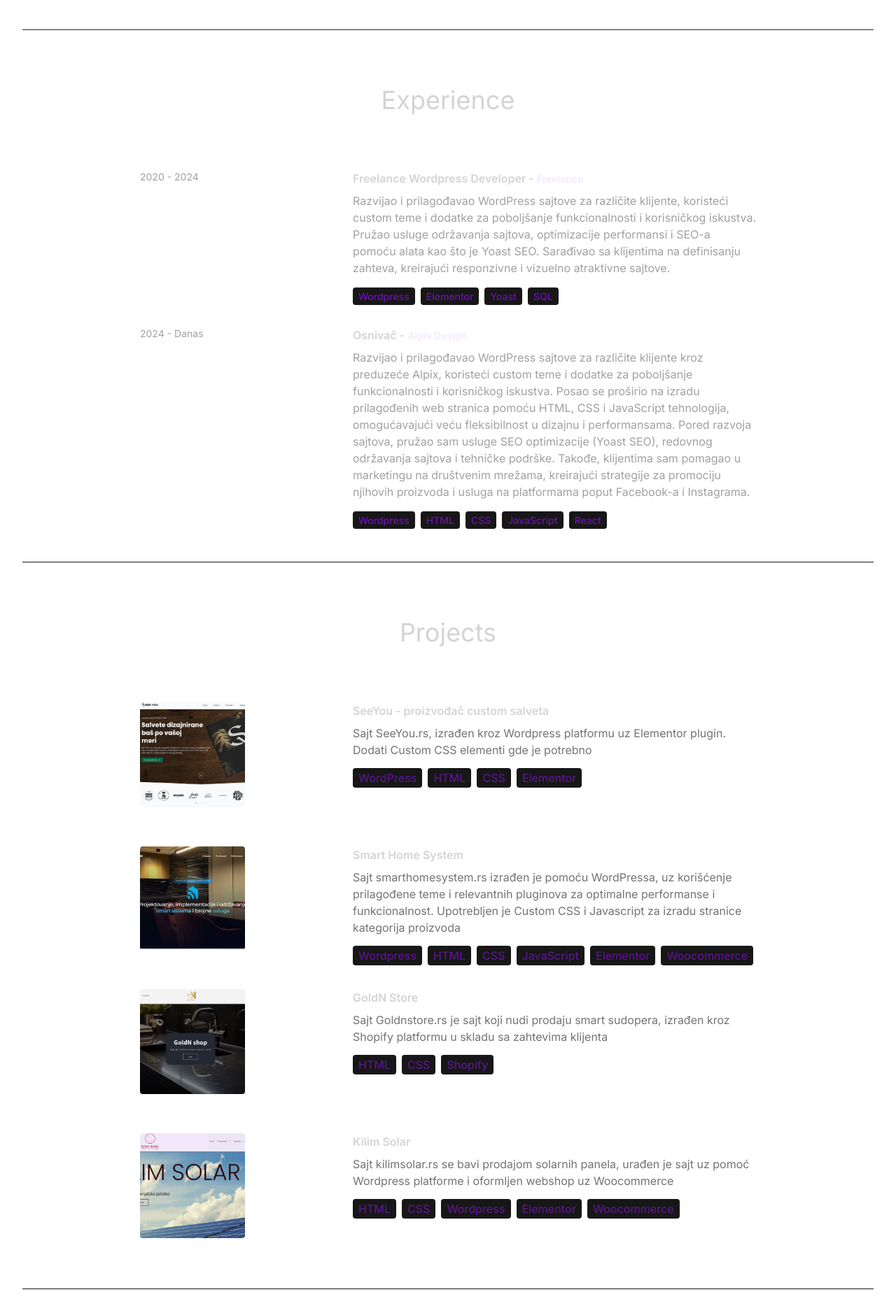
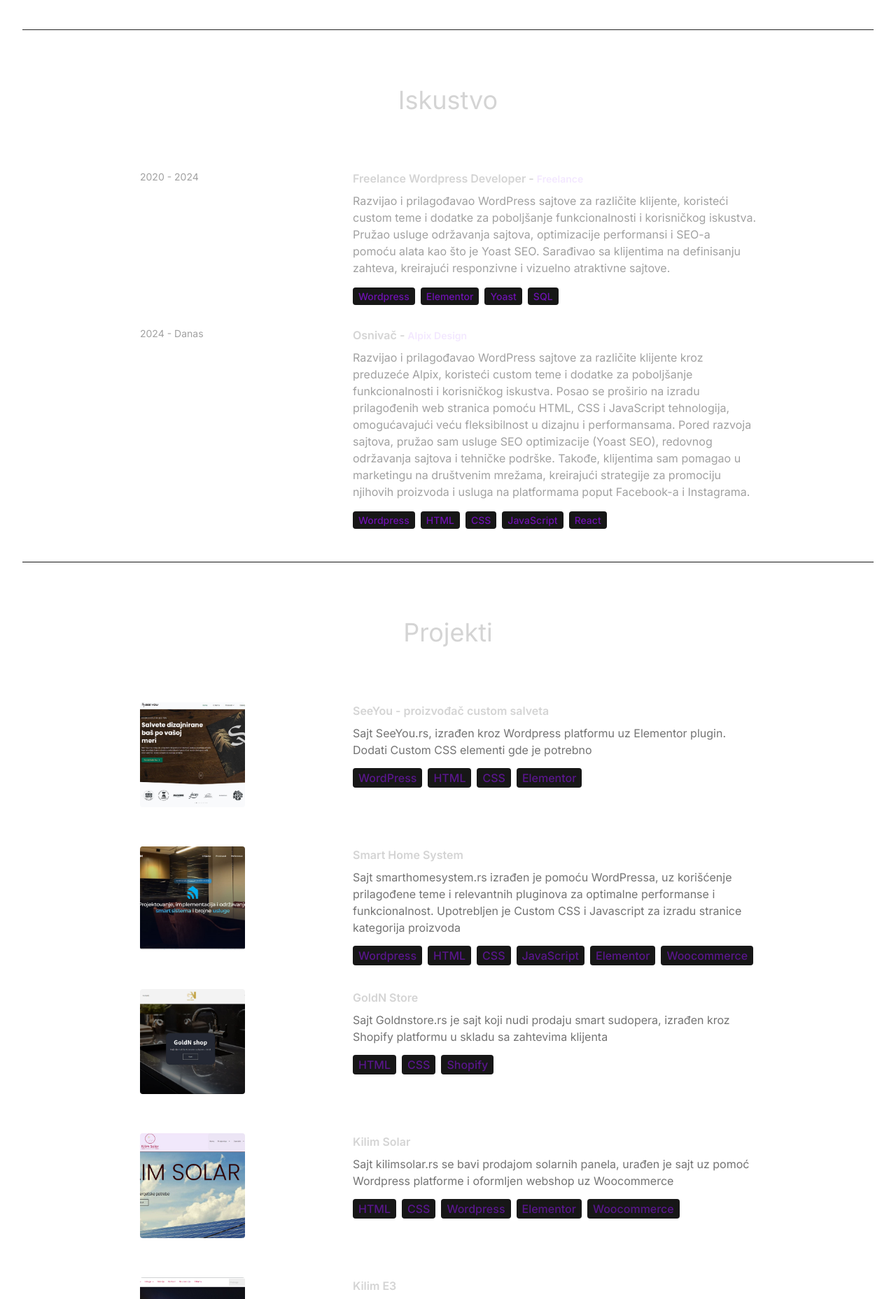
Before and after one commit to solitusmale/portfolio, a React (Vite) app: page / in a window 1280 px wide. Shown: the part 1820-3677 px from the top of the page at 70% size. Built offline with nearby package versions, Linux system fonts and the light colour scheme.

Commit message:
projekat 5

```diff
--- a/src/components/Experience.jsx
+++ b/src/components/Experience.jsx
@@ -8,7 +8,7 @@ const Experience = () => {
         whileInView={{opacity: 1, y:0}}
         initial={{opacity: 0, y: -100}}
         transition={{duration: 0.5}}
-        className="my-20 text-center text-4xl">Experience</motion.h2>
+        className="my-20 text-center text-4xl">Iskustvo</motion.h2>
         <div>
             {EXPERIENCES.map((experience, index) => (
                 <div key={index} className="mb-8 flex flex-wrap lg:justify-center">
--- a/src/components/Projects.jsx
+++ b/src/components/Projects.jsx
@@ -9,7 +9,7 @@ const Projects = () => {
         whileInView={{opacity: 1, y: 0}}
         initial={{opacity: 0, y: -100}}
         transition={{duration: 0.5}}
-        className="my-20 text-center text-4xl">Projects</motion.h2>
+        className="my-20 text-center text-4xl">Projekti</motion.h2>
     <div>
     {PROJECTS.map((project, index) => (
         <div key={index} className="mb-8 flex flex-wrap lg:justify-center">
--- a/src/constants/index.js
+++ b/src/constants/index.js
@@ -2,6 +2,7 @@ import project1 from "../assets/projects/sy2.jpg";
 import project2 from "../assets/projects/s4.jpg";
 import project3 from "../assets/projects/goldn2.jpg";
 import project4 from "../assets/projects/ksolr2.jpg";
+import project5 from "../assets/projects/kilime3.png";
 
 export const HERO_CONTENT = `Web developer sa strašću za kodiranjem i dizajniranjem digitalnih rešenja.
 Već 4 godine izrađujem web sajtove prema zahtevima klijenta. Sve što Vam je potrebno je ideja i dobijate gotov web sajt u najkraćem roku. Pored toga, nudim usluge održavanja sajtova i SEO optimizacije, kako biste maksimalno iskoristili svoj online potencijal.
@@ -62,6 +63,14 @@ export const PROJECTS = [
     technologies: ["HTML", "CSS", "Wordpress", "Elementor", "Woocommerce"],
 	link: "https://kilimsolar.rs",
   },
+  {
+    title: "Kilim E3",
+    image: project5,
+    description:
+      "Sajt kilim-e3.rs se bavi prodajom stolarije, urađen je sajt uz pomoć Wordpress platforme i oformljen webshop uz Woocommerce",
+    technologies: ["HTML", "CSS", "Wordpress", "Elementor", "Woocommerce"],
+	link: "https://kilim-e3.rs",
+  },
 ];
 
 export const CONTACT = {
```
Also changed, not shown: src/assets/projects/kilime3.png (added).
